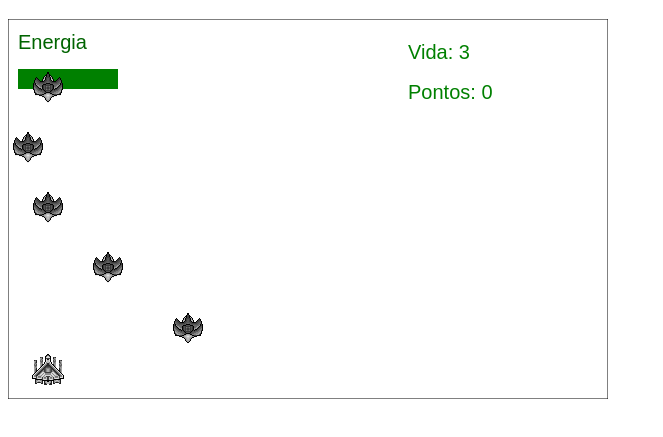
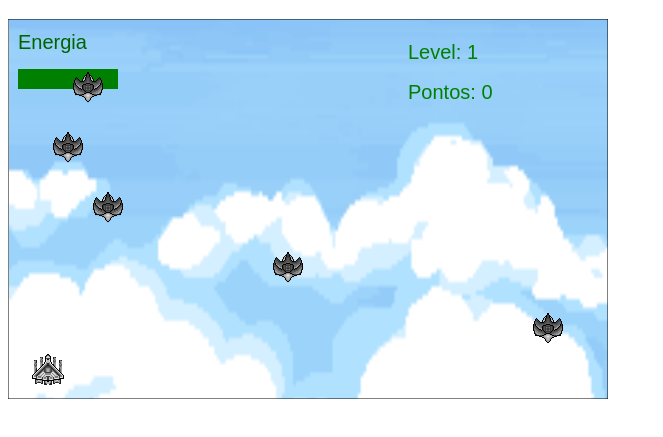
Before and after one commit to ufjf-dcc104/dcc104-canvas-exr02-vitorhorta, a plain HTML site: page index.html in a window 1280 px wide. Shown: the part 61-498 px from the top of the page, without its empty margins (0-663 px from the left). Drawn offline with Linux system fonts and the light colour scheme.

Commit message:
Add level

```diff
--- a/Enemy.js
+++ b/Enemy.js
@@ -1,4 +1,4 @@
-function Enemy(){
+function Enemy(lvl){
     this.hp = 1;
     this.dano = 20;
     this.pontos = 0;
@@ -9,6 +9,7 @@ function Enemy(){
     this.sprite.y = this.y;
     this.sprite.ay = 0.0;
     this.sprite.vy = 60.0;
+    if(lvl && lvl == 2) this.sprite.vy = 90.0;
     this.shots = [];
     this.colisionResolver = null;
 }
--- a/Level.js
+++ b/Level.js
@@ -16,7 +16,7 @@ Level.prototype.respawn = function (dt) {
     if (this.respawnCooldown > 0) return;
     for (var i = 0; i < this.inimigosRespawn; i++) {
         var inimigo = new Enemy();
-        var xPosition = Math.floor((Math.random() * 10) + 1);
+        var xPosition = Math.floor((Math.random() * 30) + 1);
         inimigo.sprite.x = 20 * xPosition;
         inimigo.sprite.y = 10;
         inimigo.sprite.width = 32;
--- a/index.html
+++ b/index.html
@@ -36,6 +36,7 @@
     level.colisionObservable = colisionObservable;
     level.init();
     level.player = player;
+    var numLevel = 1;
     desenha();
     var gameRunning = true;
 
@@ -44,6 +45,7 @@
         il.load("pc", "images/player_ship.png");
         il.load("enemy", "images/enemy_1.png");
         il.load("shot", "images/shot.png");
+        il.load("bg", "images/tilesetOpenGameBackground.png");
         return il;
     }
 
@@ -65,20 +67,25 @@
         atual = new Date();
         dt = (atual - anterior)/1000;
         ctx.clearRect(0,0,eCanvas.width, eCanvas.height);
+        ctx.drawImage(il.images["bg"], 1, -300,900,1100);
+
         ctx.strokeRect(0,0,eCanvas.width, eCanvas.height);
         ctx.fillStyle = "darkgreen";
         ctx.fillText("Energia", 10, 30);
         ctx.fillStyle = 'green';
         ctx.fillRect(10,50,player.hp,20);
-        ctx.fillText("Vida: " + player.vidas, 400, 40);
+        ctx.fillText("Level: " + numLevel, 400, 40);
+
         ctx.fillText("Pontos: " + player.pontos, 400, 80);
         level.respawn(dt);
         level.perseguir(player.sprite,dt);
         player.mover(dt);
         level.moverAng(dt);
-
+        if(player.pontos == 1000) {
+            numLevel = 2;
+            il.load("enemy", "images/lvl2.png");
+        }
         colisionObservable.checkColisions();
-
         player.desenharImg(ctx, il.images["pc"]);
         level.desenharImg(ctx);
 
```
Also changed, not shown: images/lvl2.png (added), images/tilesetOpenGameBackground.png (added).
